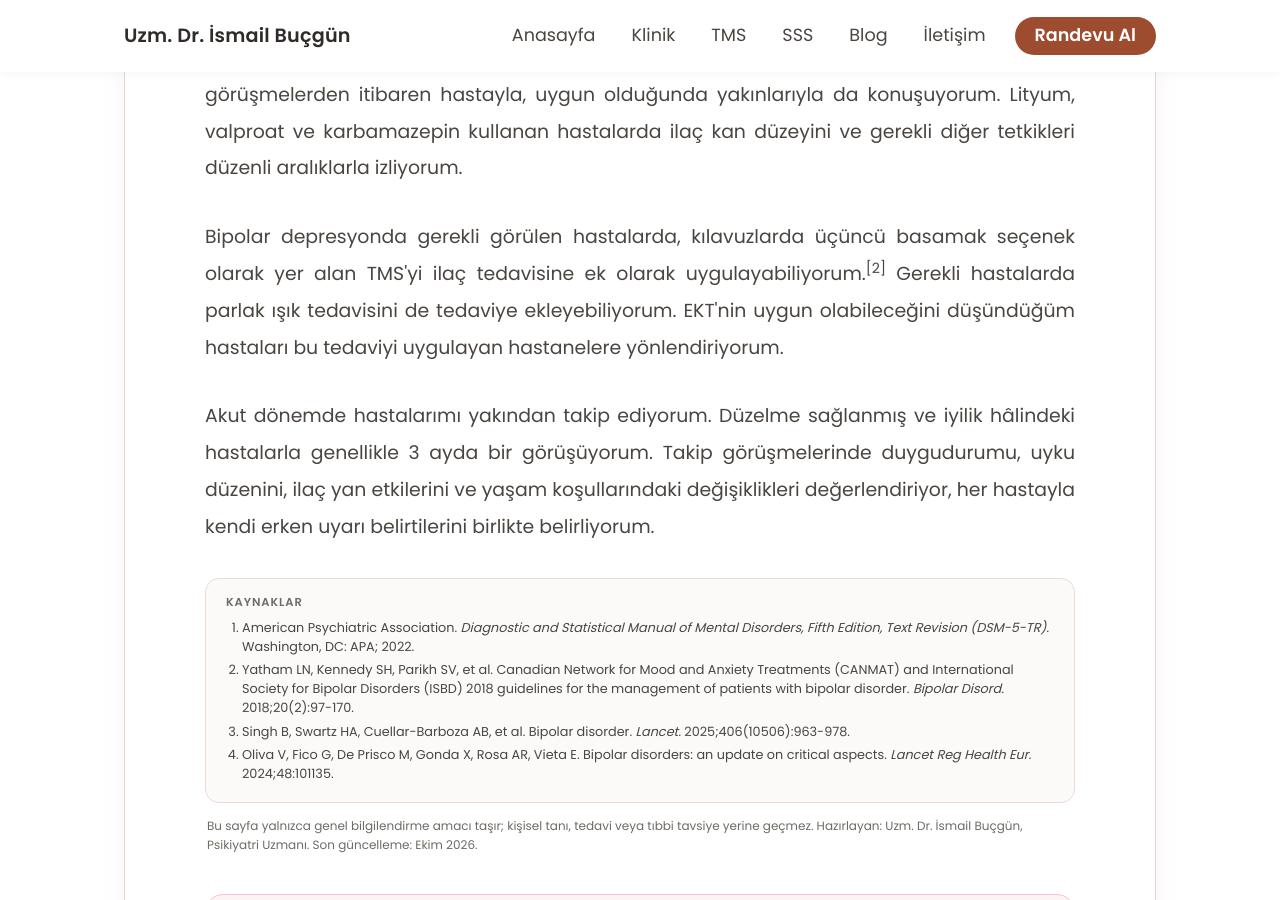
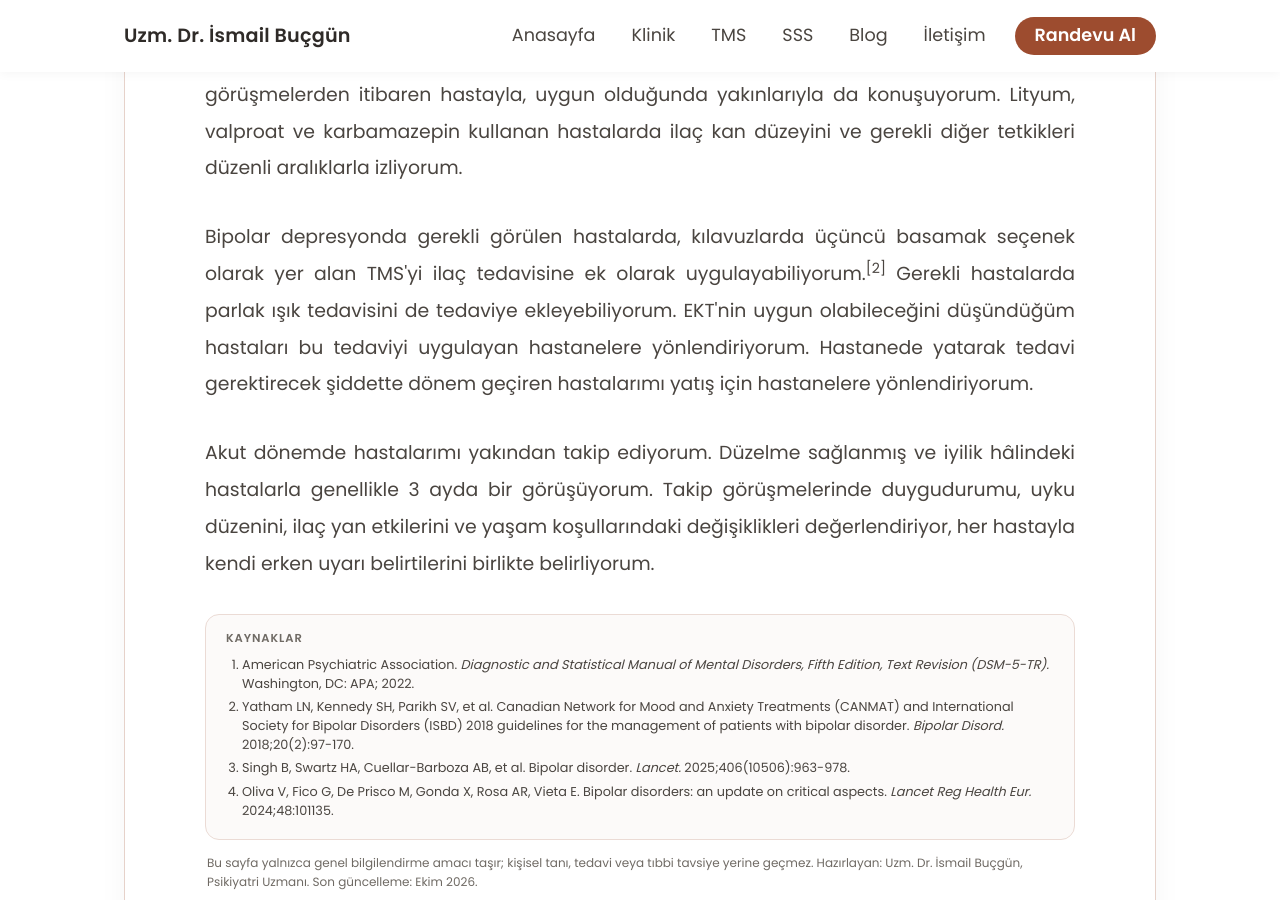
Before and after one commit to ibucgun/ibucgun.github.io, a Jekyll site: the page built from bipolar-bozukluk.html, in a window 1280 px wide and 900 px high, scrolled down 5168 px. Built offline with Jekyll 4.4.1, drawn with Linux system fonts in a browser that asks for light colours.

Commit message:
Update bipolar-bozukluk.html

```diff
--- a/bipolar-bozukluk.html
+++ b/bipolar-bozukluk.html
@@ -138,7 +138,7 @@ Hastalığın seyrini, ilaçların düzenli kullanımının önemini ve erken uy
 </p>
 
 <p>
-Bipolar depresyonda gerekli görülen hastalarda, kılavuzlarda üçüncü basamak seçenek olarak yer alan TMS'yi ilaç tedavisine ek olarak uygulayabiliyorum.<sup>[2]</sup> Gerekli hastalarda parlak ışık tedavisini de tedaviye ekleyebiliyorum. EKT'nin uygun olabileceğini düşündüğüm hastaları bu tedaviyi uygulayan hastanelere yönlendiriyorum.
+Bipolar depresyonda gerekli görülen hastalarda, kılavuzlarda üçüncü basamak seçenek olarak yer alan TMS'yi ilaç tedavisine ek olarak uygulayabiliyorum.<sup>[2]</sup> Gerekli hastalarda parlak ışık tedavisini de tedaviye ekleyebiliyorum. EKT'nin uygun olabileceğini düşündüğüm hastaları bu tedaviyi uygulayan hastanelere yönlendiriyorum. Hastanede yatarak tedavi gerektirecek şiddette dönem geçiren hastalarımı yatış için hastanelere yönlendiriyorum.
 </p>
 
 <p>
```
